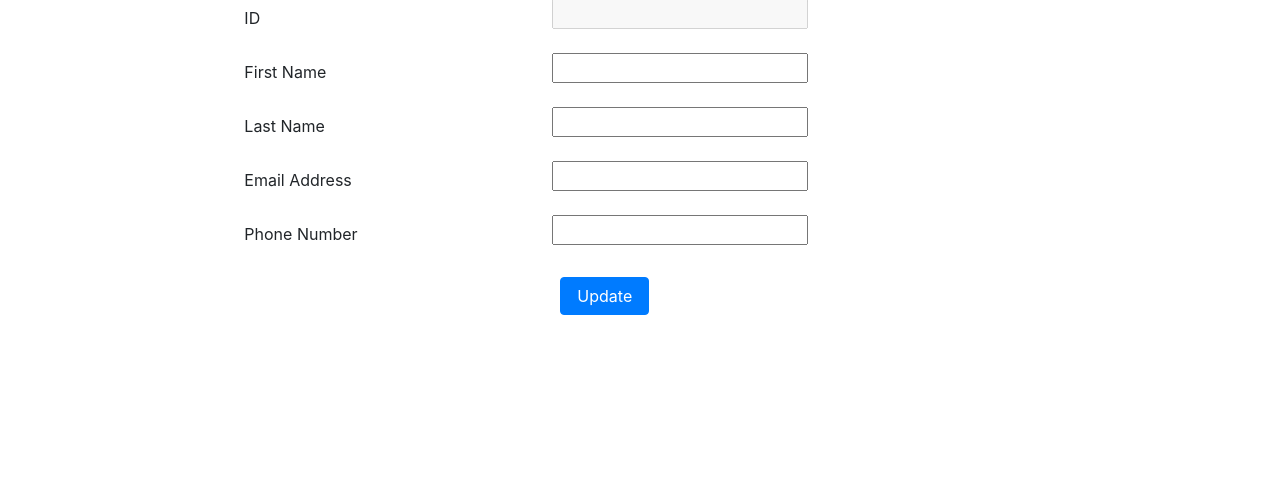
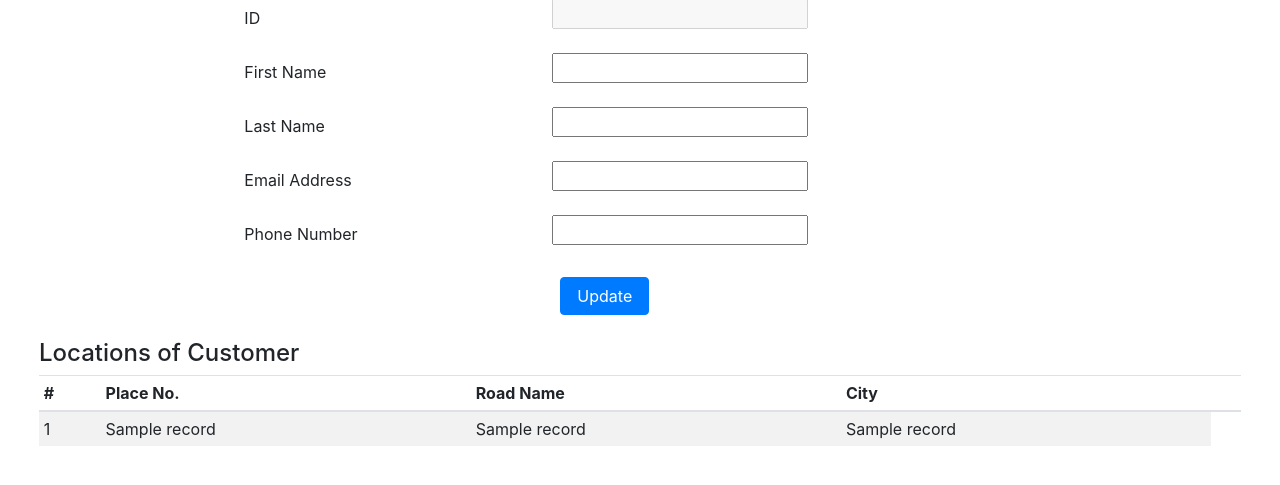
Before and after one commit to JDCRecomendable/database-project-avcol, a Flask app: template webfrontend/templates/customerDetailsView.html in a window 1280 px wide. Shown: the part 145-630 px from the top of the page. Run offline with Flask 2, Linux system fonts and the light colour scheme; the template is opened without the code that fills it: values that come from a table or form of the project are taken from there, most other values are stand-ins (such as "Sample title", 1, 10 or a date in 2020); some libraries are stand-ins or nearby versions.

Commit message:
Add locations to customer details

```diff
--- a/webfrontend/templates/customerDetailsView.html
+++ b/webfrontend/templates/customerDetailsView.html
@@ -3,6 +3,11 @@
 
 {% block title %}Customer Details{% endblock %}
 {% block tablename %}Customer{% endblock %}
+
+{% block importedstylesheets %}
+<link rel="stylesheet" href="https://cdnjs.cloudflare.com/ajax/libs/font-awesome/4.7.0/css/font-awesome.min.css">
+<link rel="stylesheet" href="https://cdn.datatables.net/1.10.19/css/dataTables.bootstrap4.min.css">
+{% endblock %}
 
 {% block navigation %}
 <li><a class="dropdown-item text-info" href="/customers">Customers</a></li>
@@ -18,3 +23,35 @@
 {{ render_label_and_input(form.email_address_string) }}
 {{ render_label_and_input(form.phone_string) }}
 {% endblock %}
+
+{% block specialcontent %}
+<h4>Locations of Customer</h4>
+<div class="table-responsive">
+  <table id="dataTable" class="table table-striped table-sm">
+    <thead>
+      <tr>
+        <th>#</th>
+        <th>Place No.</th>
+        <th>Road Name</th>
+        <th>City</th>
+        <th></th>
+      </tr>
+    </thead>
+    <tbody>
+      {% for record in locations %}
+        <tr>
+          <td>{{ record[0] }}</td>
+          <td>{{ record[3] }}</td>
+          <td>{{ record[2] }}</td>
+          <td>{{ record[1] }}</td>
+        </tr>
+      {% endfor %}
+    </tbody>
+  </table>
+</div>
+{% endblock %}
+
+{% block importedscripts %}
+<script src="https://cdn.datatables.net/1.10.19/js/jquery.dataTables.min.js"></script>
+<script src="https://cdn.datatables.net/1.10.19/js/dataTables.bootstrap4.min.js"></script>
+{% endblock %}
--- a/webfrontend/templates/layoutDetailsView.html
+++ b/webfrontend/templates/layoutDetailsView.html
@@ -10,8 +10,7 @@
 
     <!-- Include Bootstrap -->
     <link rel="stylesheet" href="https://stackpath.bootstrapcdn.com/bootstrap/4.3.1/css/bootstrap.min.css" integrity="sha384-ggOyR0iXCbMQv3Xipma34MD+dH/1fQ784/j6cY/iJTQUOhcWr7x9JvoRxT2MZw1T" crossorigin="anonymous">
-    <link rel="stylesheet" href="https://cdnjs.cloudflare.com/ajax/libs/font-awesome/4.7.0/css/font-awesome.min.css">
-    <link rel="stylesheet" href="https://cdn.datatables.net/1.10.19/css/dataTables.bootstrap4.min.css">
+    {% block importedstylesheets %}{% endblock %}
   </head>
 
   <body>
@@ -78,12 +77,12 @@
             </div>
           </div>
         </form>
+        {% block specialcontent %}{% endblock %}
       </main>
     </div>
     <script src="https://code.jquery.com/jquery-3.3.1.slim.min.js" integrity="sha384-q8i/X+965DzO0rT7abK41JStQIAqVgRVzpbzo5smXKp4YfRvH+8abtTE1Pi6jizo" crossorigin="anonymous"></script>
     <script src="https://cdnjs.cloudflare.com/ajax/libs/popper.js/1.14.7/umd/popper.min.js" integrity="sha384-UO2eT0CpHqdSJQ6hJty5KVphtPhzWj9WO1clHTMGa3JDZwrnQq4sF86dIHNDz0W1" crossorigin="anonymous"></script>
     <script src="https://stackpath.bootstrapcdn.com/bootstrap/4.3.1/js/bootstrap.min.js" integrity="sha384-JjSmVgyd0p3pXB1rRibZUAYoIIy6OrQ6VrjIEaFf/nJGzIxFDsf4x0xIM+B07jRM" crossorigin="anonymous"></script>
-    <script src="https://cdn.datatables.net/1.10.19/js/jquery.dataTables.min.js"></script>
-    <script src="https://cdn.datatables.net/1.10.19/js/dataTables.bootstrap4.min.js"></script>
+    {% block importedscripts %}{% endblock %}
   </body>
 </html>
```
